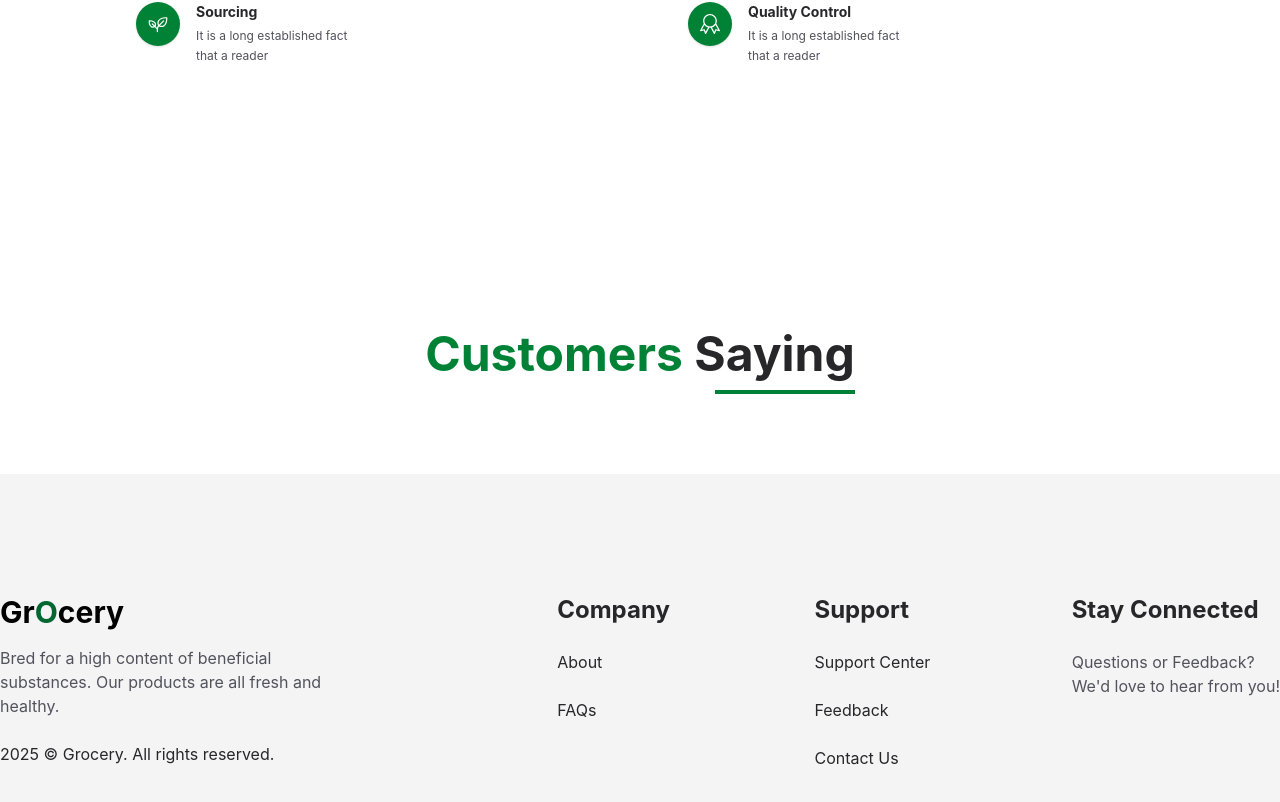
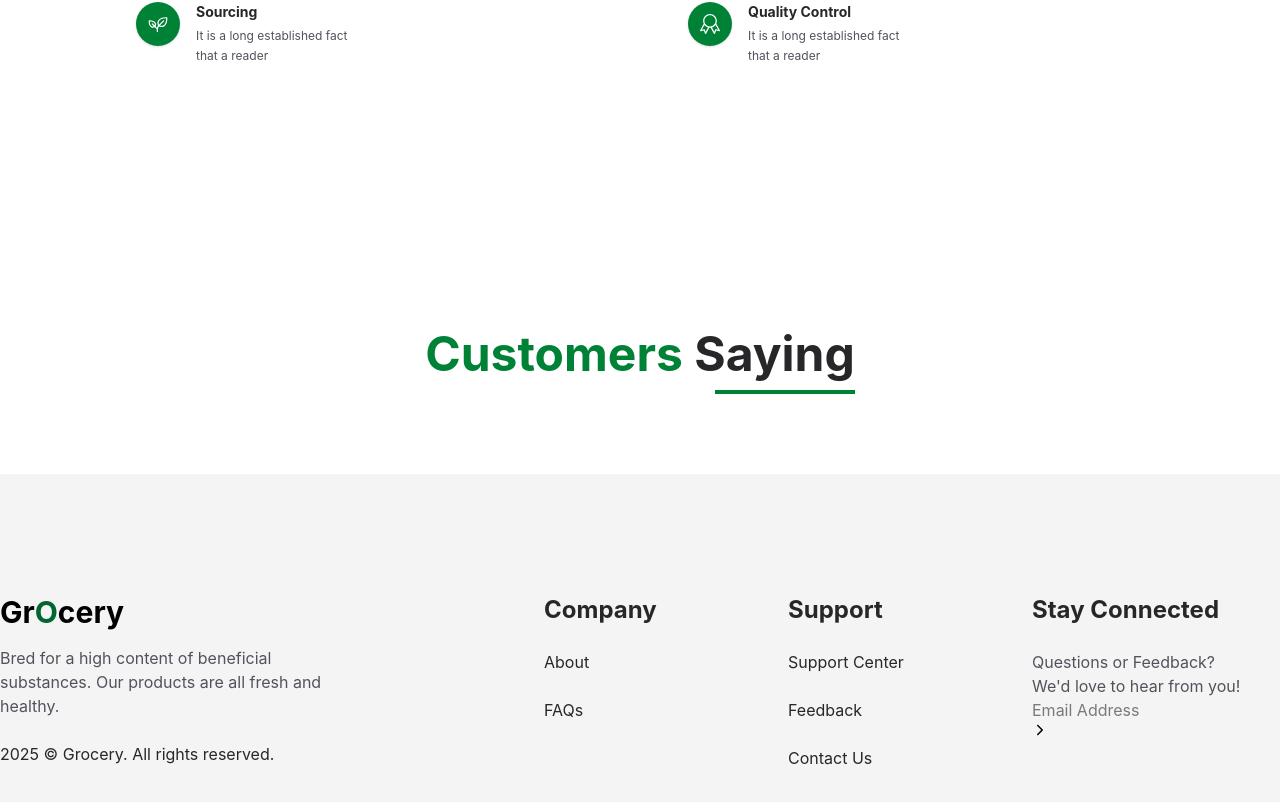
Before and after one commit to Nabeela-Kanwal/Grocery-store-react, a React (Vite) app: page / in a window 1280 px wide. Shown: the part 6534-7336 px from the top of the page. Built offline with nearby package versions, Linux system fonts and the light colour scheme.

Commit message:
arrow icon

```diff
--- a/src/components/Footer/Footer.jsx
+++ b/src/components/Footer/Footer.jsx
@@ -1,4 +1,5 @@
 import React from "react";
+import { IoIosArrowForward } from "react-icons/io";
 
 const Footer = () => {
   return (
@@ -58,7 +59,16 @@ const Footer = () => {
             Questions or Feedback? <br />
             We'd love to hear from you!
           </p>
-          <div></div>
+          <div>
+            <input
+              type="email"
+              name="name"
+              id="name"
+              autoComplete="off"
+              placeholder="Email Address"
+            />
+            <IoIosArrowForward />
+          </div>
         </div>
       </div>
     </footer>
```
